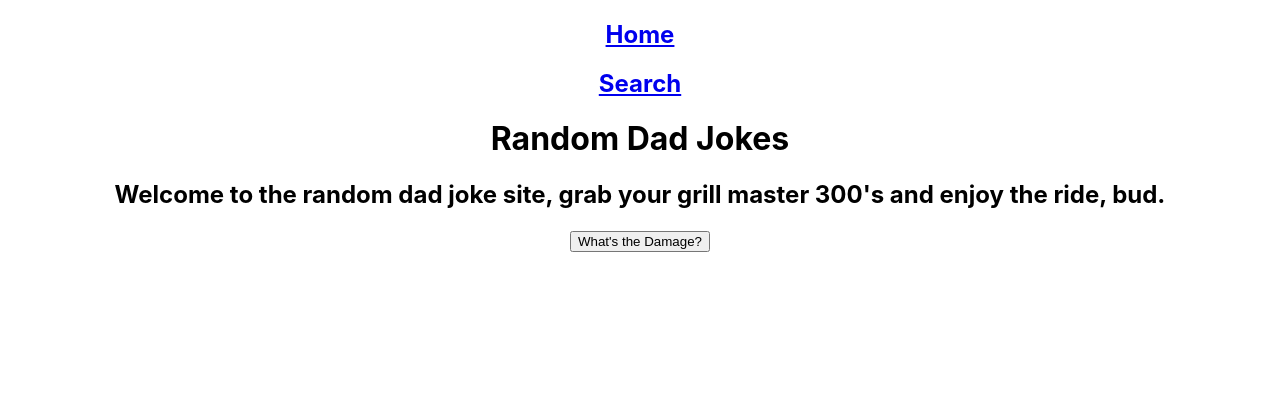
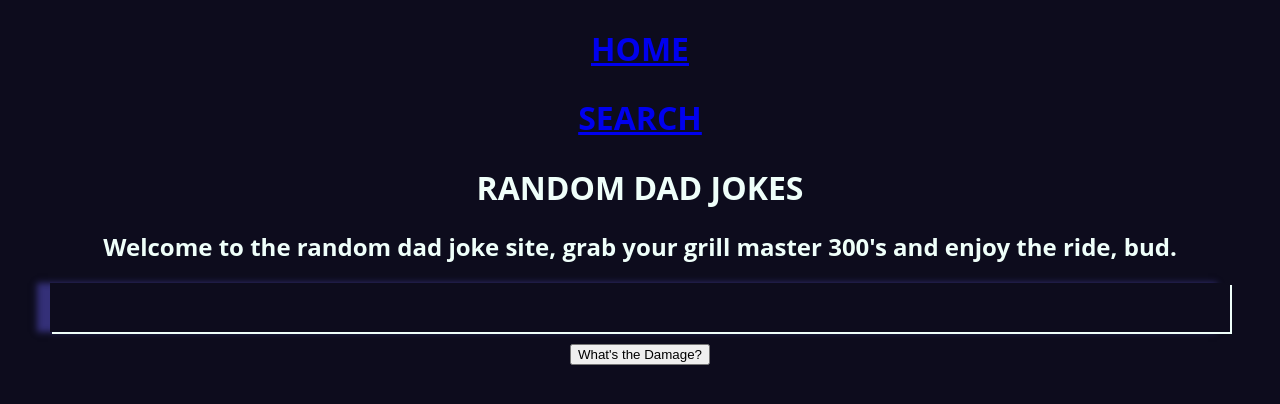
Before and after one commit to Jawilkes232/random-dad-jokes, a React (Create React App) app: page / in a window 1280 px wide. Shown: the top 404 px of the page. Built offline with nearby package versions, Linux system fonts and the light colour scheme; no server answers.

Commit message:
added more styled components and have fully functional app with styled components

```diff
--- a/src/App.css
+++ b/src/App.css
@@ -1,38 +1 @@
-.App {
-  text-align: center;
-}
-
-.App-logo {
-  height: 40vmin;
-  pointer-events: none;
-}
-
-@media (prefers-reduced-motion: no-preference) {
-  .App-logo {
-    animation: App-logo-spin infinite 20s linear;
-  }
-}
-
-.App-header {
-  background-color: #282c34;
-  min-height: 100vh;
-  display: flex;
-  flex-direction: column;
-  align-items: center;
-  justify-content: center;
-  font-size: calc(10px + 2vmin);
-  color: white;
-}
-
-.App-link {
-  color: #61dafb;
-}
-
-@keyframes App-logo-spin {
-  from {
-    transform: rotate(0deg);
-  }
-  to {
-    transform: rotate(360deg);
-  }
-}
+/* Needs to exist to render on page  */
--- a/src/App.js
+++ b/src/App.js
@@ -2,10 +2,16 @@ import React from 'react';
 import { Link, Route } from 'react-router-dom';
 import Home from './Home';
 import Search from './Search';
+import { ThemeProvider } from 'styled-components';
+import { theme } from './Theme';
+import { GlobalStyles } from './Global';
 import './App.css';
 
 function App() {
 	return (
+		<ThemeProvider theme={theme}>
+			<>
+				<GlobalStyles />
 				<div className='App'>
 					<nav>
 						<Link to='/'>
@@ -20,6 +26,8 @@ function App() {
 						<Route path='/search' component={Search} />
 					</main>
 				</div>
+			</>
+		</ThemeProvider>
 	);
 }
 
--- /dev/null
+++ b/src/Card.js
@@ -0,0 +1,15 @@
+import styled from 'styled-components';
+
+const Card = styled.div`
+	display: flex;
+	justify-content: space-between;
+	align-items: center;
+	padding: 0.2rem;
+	box-shadow: 2px 2px #effffa, -0.8em 0 0.4em #343078;
+	flex-grow: 3;
+	flex-shrink: 3;
+	flex-basis: 30%;
+	margin: 10px;
+`;
+
+export default Card;
--- /dev/null
+++ b/src/Global.js
@@ -0,0 +1,30 @@
+import { createGlobalStyle } from 'styled-components';
+//inspired by https://css-tricks.com/hamburger-menu-with-a-side-of-react-hooks-and-styled-components/
+export const GlobalStyles = createGlobalStyle`
+  html, body {
+    margin: 0;
+    padding: 0;
+  }
+  *, *::after, *::before {
+    box-sizing: border-box;
+  }
+  body {
+    margin: 0 auto;
+    max-width: 1200px;
+    background: ${({ theme }) => theme.primaryDark};
+    color: ${({ theme }) => theme.primaryLight};
+    height: 100vh;
+    width: 100vw;
+    text-rendering: optimizeLegibility;
+    font-family: open Sans;
+  }
+  h1 {
+    font-size: 2rem;
+    text-align: center;
+    text-transform: uppercase;
+  }
+  div {
+    text-align: center;
+  }
+
+`;
--- /dev/null
+++ b/src/Grid.js
@@ -0,0 +1,10 @@
+import styled from 'styled-components';
+
+const Grid = styled.div`
+	display: flex;
+	justify-content: space-between;
+	align-items: stretch;
+	max-width: 100%;
+	flex-wrap: wrap;
+`;
+export default Grid;
--- a/src/Input.js
+++ b/src/Input.js
@@ -1,21 +1,24 @@
 import styled from 'styled-components';
 
-const activeColor = '#dda15e';
+const activeColor = '#EFFFFA';
 
 const textOnPrimary = '#000000';
-const textOnPrimaryInverted = '#ffffff';
+const textOnPrimaryInverted = '#0D0C1D';
 
 const disabled = '#B1B1B1';
 const disabledText = '#3E3D3D';
 
 const Input = styled.input`
-	padding: 0.5em;
-	margin: 0.5em;
+	padding: 0.8em;
+	margin: 0.2em;
 	color: #283618;
 	background: #fefae0;
 	border: none;
 	border-radius: 3px;
 	color: ${textOnPrimary};
+	width: 30vw;
+	max-width: 1200px;
+	min-width: 250px;
 
 	&:focus {
 		background-color: ${activeColor};
@@ -34,16 +37,5 @@ const Input = styled.input`
 		cursor: not-allowed;
 	}
 `;
-// export default function Form({ handleChange, searchString }) {
-// 	const inputRef = React.useRef();
-// 	return (
-// 		<Input
-// 			ref={inputRef}
-// 			onMouseEnter={() => {
-// 				inputRef.current.focus();
-// 			}}
 
-// 		/>
-// 	);
-// }
 export default Input;
--- a/src/RandomJoke.js
+++ b/src/RandomJoke.js
@@ -1,4 +1,5 @@
 import React, { useState, useEffect } from 'react';
+import Card from './Card';
 
 const RandomJoke = () => {
 	const [joke, setJoke] = useState([]);
@@ -10,14 +11,17 @@ const RandomJoke = () => {
 			.then((res) => res.json())
 			.then((res) => {
 				setJoke(res);
-				console.log(res);
 			})
 			.catch(console.error);
 	};
 	useEffect(getJoke, []);
 	return (
 		<div>
-			{joke ? <h1>{joke.joke}</h1> : null}
+			{joke ? (
+				<Card>
+					<h1>{joke.joke}</h1>
+				</Card>
+			) : null}
 			<button onClick={getJoke}>What's the Damage?</button>
 		</div>
 	);
--- a/src/Search.js
+++ b/src/Search.js
@@ -23,6 +23,7 @@ const Search = () => {
 	};
 	useEffect(() => {
 		getJokes(searchString);
+		//intentionally not seting the useeffect on change for search string because it will load a different search on load.
 	}, []);
 
 	const handleChange = (event) => {
@@ -32,7 +33,6 @@ const Search = () => {
 	const handleSubmit = (event) => {
 		event.preventDefault();
 		getJokes(searchString);
-		console.log(jokes);
 	};
 	return (
 		<div>
--- a/src/SearchResults.js
+++ b/src/SearchResults.js
@@ -1,20 +1,21 @@
 import React from 'react';
+import Card from './Card';
+import Grid from './Grid';
 
 const SearchResults = ({ lastSearch, jokes }) => {
-	console.log(jokes);
 	return (
-		<div>
-			<div>
-				<p>Search Results for {lastSearch}:</p>
+		<div className='search-results'>
+			<h2>Search Results for {lastSearch}:</h2>
+			<Grid>
 				{/* Renders only if jokes and jokes.results exists. */}
 				{jokes?.results?.map((joke) => {
 					return (
-						<div key={joke.id}>
+						<Card key={joke.id}>
 							<h1>{joke.joke}</h1>
-						</div>
+						</Card>
 					);
 				})}
-			</div>
+			</Grid>
 		</div>
 	);
 };
--- /dev/null
+++ b/src/Theme.js
@@ -0,0 +1,5 @@
+export const theme = {
+	primaryDark: '#0D0C1D',
+	primaryLight: '#EFFFFA',
+	primaryHover: '#343078',
+};
```
Lines whose indentation alone changed are shown as unchanged.
